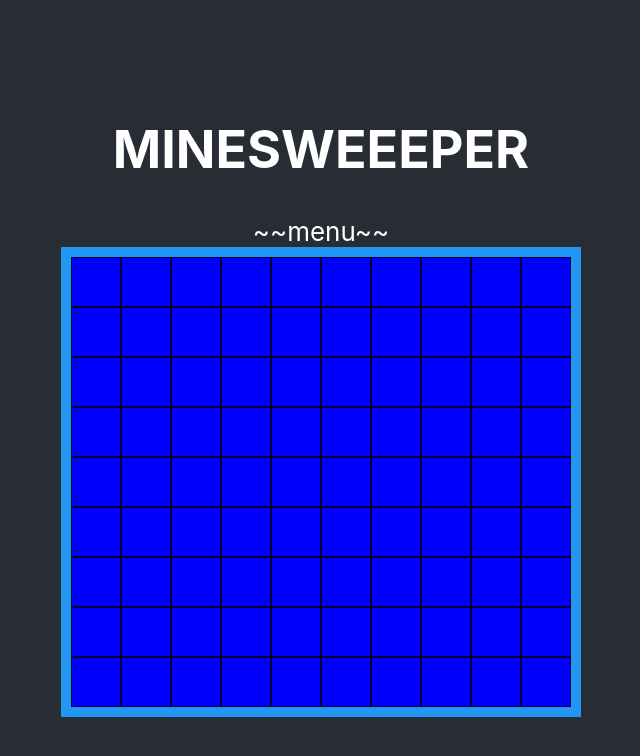
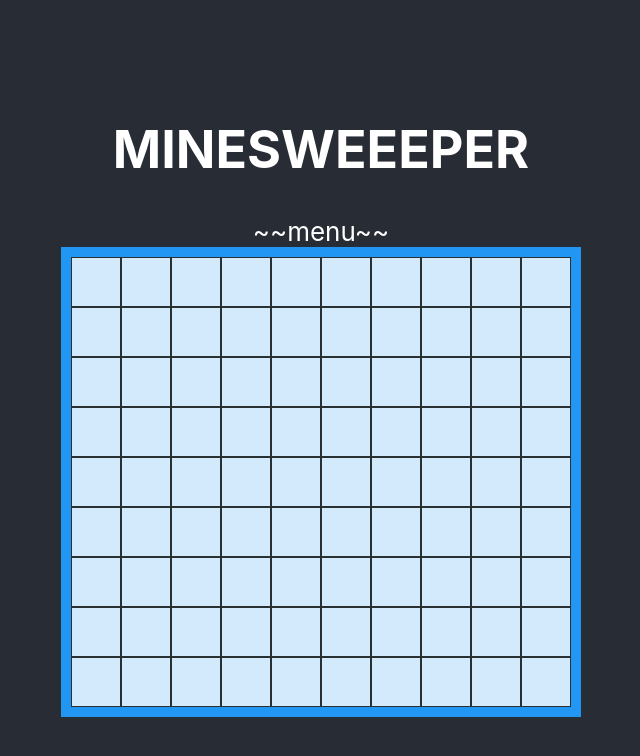
Before and after one commit to thegip/minesweeper, a React (Create React App) app: page / in a window 1280 px wide. Shown: the top 756 px of the page, without its empty margins (319-959 px from the left). Built offline with nearby package versions, Linux system fonts and the light colour scheme.

Commit message:
fixed css bug

```diff
--- a/src/components/Game/Game.css
+++ b/src/components/Game/Game.css
@@ -10,7 +10,7 @@
     padding: 10px;
     font-size: 8px;
     text-align: center;
-    color: grey;
+    color: black;
     min-width: 50px;
     min-height: 50px;
 }
--- a/src/components/Game/Square.js
+++ b/src/components/Game/Square.js
@@ -7,7 +7,7 @@ import {useState} from 'react'
 
 
 function Square(props){
-    let color1 = "blue"
+    let color1 = ""
     let color2 = "red"
     const [color, setColor] = useState(color1)
     const [flagged, setFlagged] = useState(false)
@@ -17,7 +17,7 @@ function Square(props){
 
 
     let style = {
-        color: "white",
+        color: "black",
         backgroundColor: color
     }
 
@@ -51,8 +51,9 @@ function Square(props){
     function ToggleFlag(e){
         e.preventDefault()
         if(!clicked){
-            color === color1 ? setColor(color2) : setColor(color1)
+            color === color1 ? setColor(color2) : setColor(color1);
             flagged === false ? setFlagged(true) : setFlagged(false)
+            console.log(color)
         }
 
     }
@@ -66,8 +67,9 @@ function Square(props){
 
     function Click(){
         if(!flagged){
-            console.log("kappa")
+
             setClicked(true)
+
         }
 
         props.lift()
```
